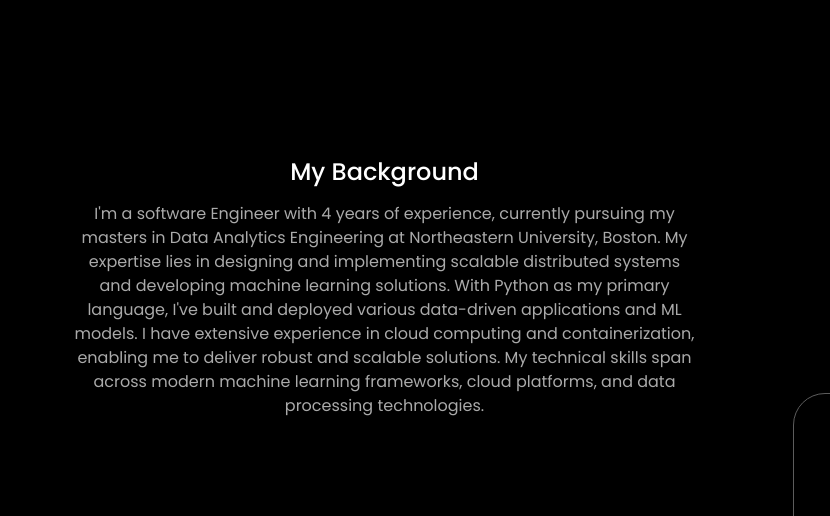
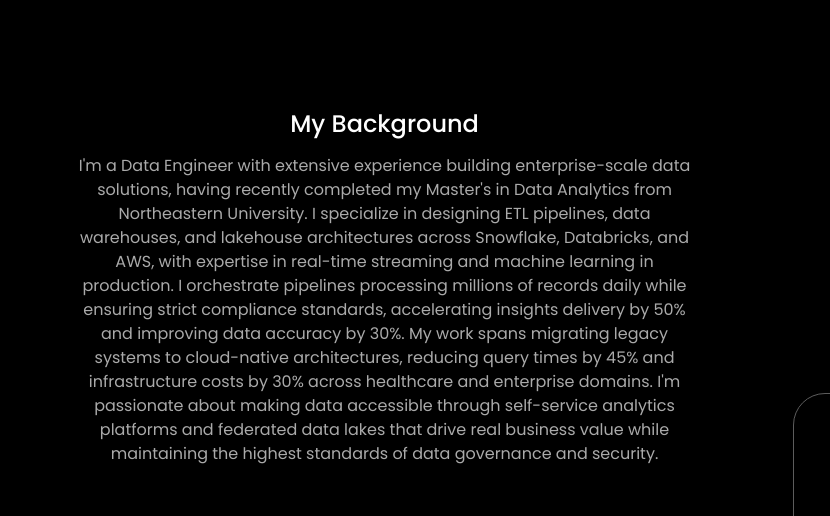
Before and after one commit to PranavKuramkoteSudhir/portfolio, a plain HTML site: page index.html in a window 1280 px wide. Shown: the part 912-1428 px from the top of the page, 0-830 px from the left. Drawn offline with nearby package versions, Linux system fonts and the light colour scheme.

Commit message:
Update index.html

```diff
--- a/index.html
+++ b/index.html
@@ -84,7 +84,7 @@
                 <div class="about-text-content">
                     <h2>My Background</h2>
                     <p>
-                       I'm a software Engineer with 4 years of experience, currently pursuing my masters in Data Analytics Engineering at Northeastern University, Boston. My expertise lies in designing and implementing scalable distributed systems and developing machine learning solutions. With Python as my primary language, I've built and deployed various data-driven applications and ML models. I have extensive experience in cloud computing and containerization, enabling me to deliver robust and scalable solutions. My technical skills span across modern machine learning frameworks, cloud platforms, and data processing technologies.
+                       I'm a Data Engineer with extensive experience building enterprise-scale data solutions, having recently completed my Master's in Data Analytics from Northeastern University. I specialize in designing ETL pipelines, data warehouses, and lakehouse architectures across Snowflake, Databricks, and AWS, with expertise in real-time streaming and machine learning in production. I orchestrate pipelines processing millions of records daily while ensuring strict compliance standards, accelerating insights delivery by 50% and improving data accuracy by 30%. My work spans migrating legacy systems to cloud-native architectures, reducing query times by 45% and infrastructure costs by 30% across healthcare and enterprise domains. I'm passionate about making data accessible through self-service analytics platforms and federated data lakes that drive real business value while maintaining the highest standards of data governance and security.
                     </p>
                 </div>
             </div>
```
